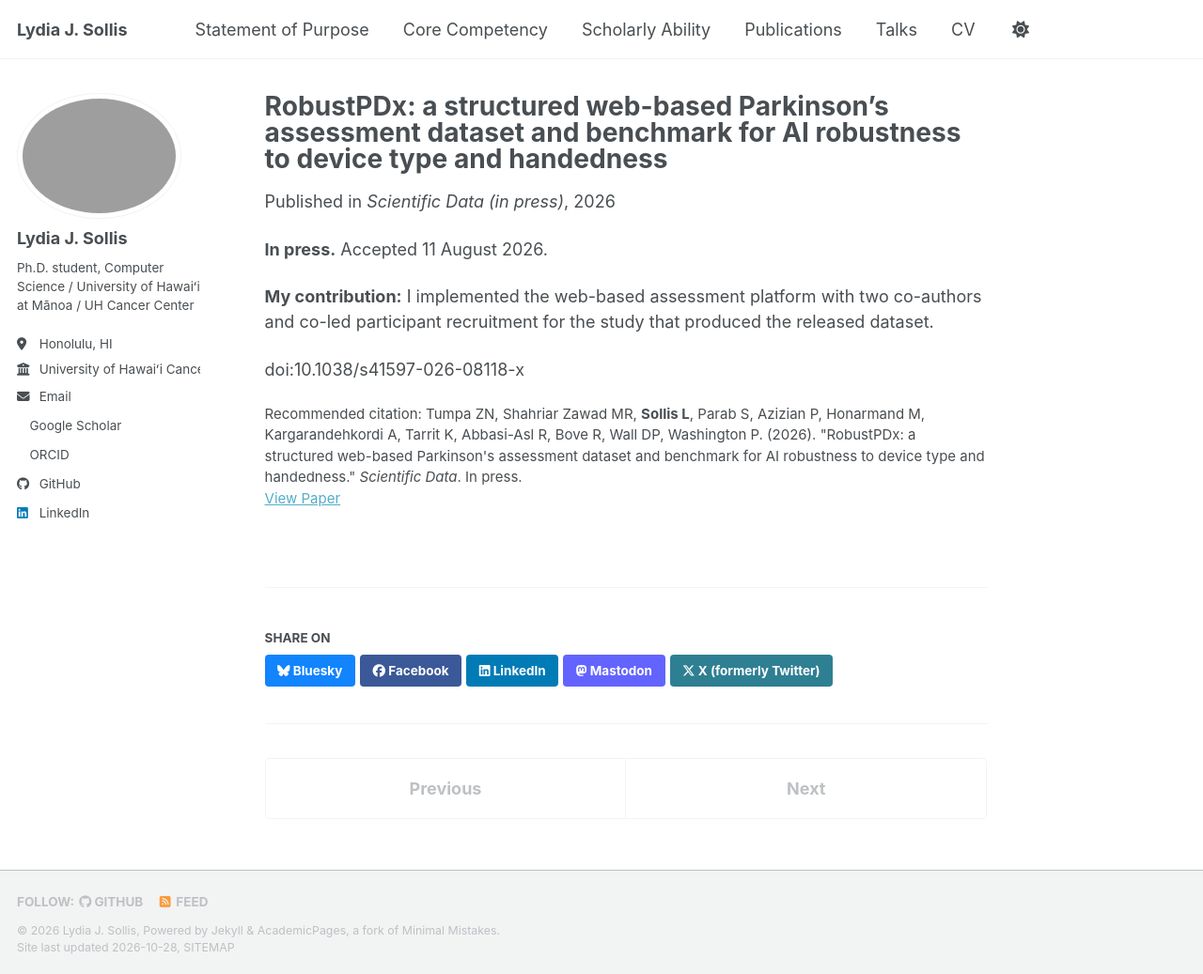
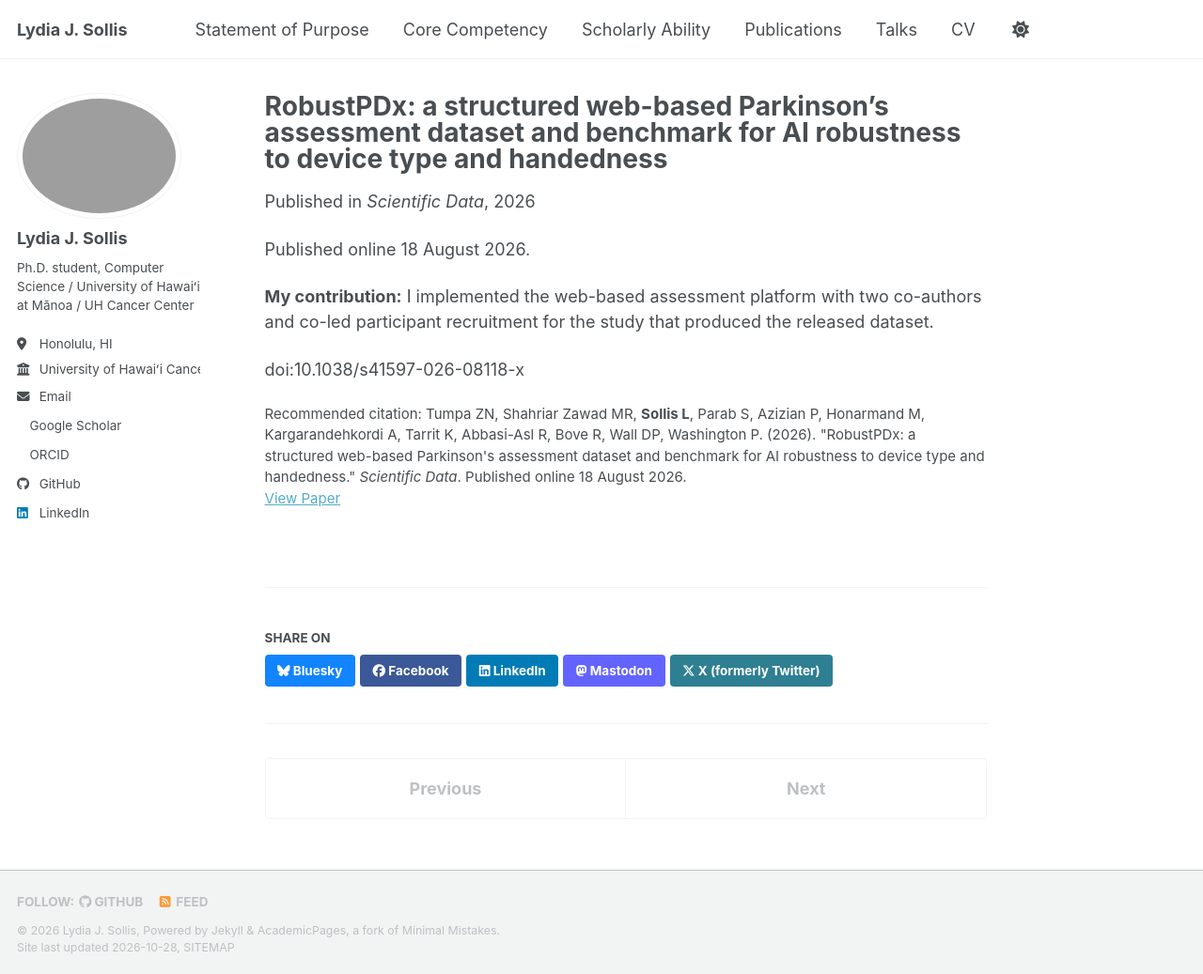
Before and after one commit to lsollis/lsollis.github.io, a Jekyll site: the page built from _publications/2026-scientific-data-robustpdx.md, in a window 1280 px wide and 1037 px high. Shown: the whole window at 94% size. Built offline with Jekyll 4.4.1, drawn with Linux system fonts in a browser that asks for light colours; a style sheet for code colours, icons or effects is not loaded.

Commit message:
RobustPDx published online 8/18/2026; rename Position to Author Position
Co-Authored-By: Claude Opus 5.5 <noreply@anthropic.com>

```diff
--- a/_publications/2026-scientific-data-robustpdx.md
+++ b/_publications/2026-scientific-data-robustpdx.md
@@ -4,13 +4,13 @@ collection: publications
 category: manuscripts
 permalink: /publication/2026-scientific-data-robustpdx
 excerpt: 'A public dataset and robustness benchmark for device-type and handedness effects in remote Parkinson assessment - an acquisition-shift problem structurally parallel to the scanner and protocol heterogeneity studied in my dissertation.'
-date: 2026-08-11
-venue: 'Scientific Data (in press)'
+date: 2026-08-18
+venue: 'Scientific Data'
 paperurl: 'https://doi.org/10.1038/s41597-026-08118-x'
-citation: 'Tumpa ZN, Shahriar Zawad MR, <b>Sollis L</b>, Parab S, Azizian P, Honarmand M, Kargarandehkordi A, Tarrit K, Abbasi-Asl R, Bove R, Wall DP, Washington P. (2026). "RobustPDx: a structured web-based Parkinson''s assessment dataset and benchmark for AI robustness to device type and handedness." <i>Scientific Data</i>. In press.'
+citation: 'Tumpa ZN, Shahriar Zawad MR, <b>Sollis L</b>, Parab S, Azizian P, Honarmand M, Kargarandehkordi A, Tarrit K, Abbasi-Asl R, Bove R, Wall DP, Washington P. (2026). "RobustPDx: a structured web-based Parkinson''s assessment dataset and benchmark for AI robustness to device type and handedness." <i>Scientific Data</i>. Published online 18 August 2026.'
 ---
 
-**In press.** Accepted 11 August 2026.
+Published online 18 August 2026.
 
 **My contribution:** I implemented the web-based assessment platform with two co-authors and co-led
 participant recruitment for the study that produced the released dataset.
```
Also changed, not shown: _pages/cv.md (+1 -1 lines), _pages/scholarly-ability.md (+3 -3 lines).
